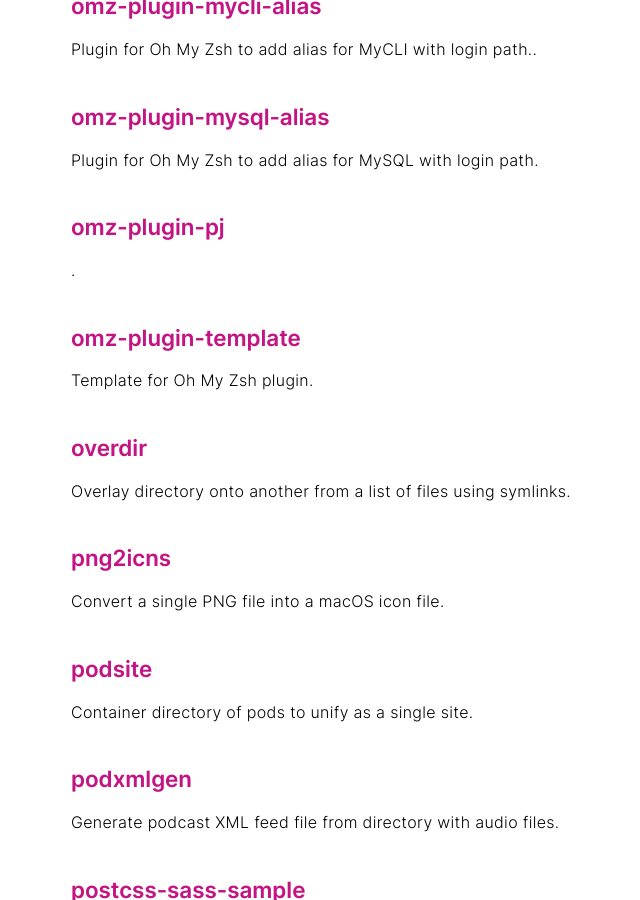
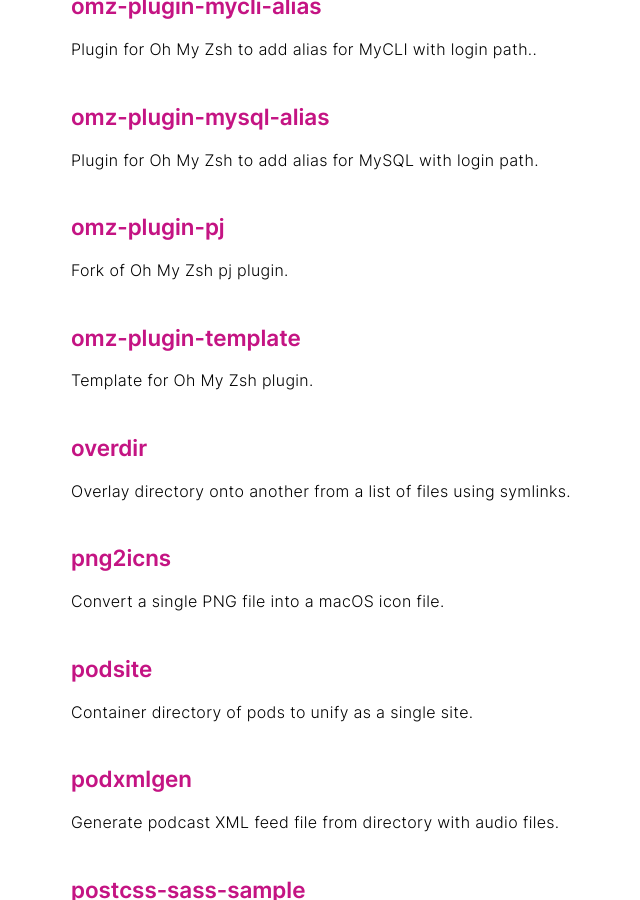
Before and after one commit to remino/remino.github.io, a Jekyll site: the page built from index.md, in a window 1280 px wide and 900 px high, scrolled down 5213 px. Shown: the whole window, without its empty margins (289-929 px from the left). Built offline with Jekyll 4.4.1, drawn with Linux system fonts in a browser that asks for light colours.

Commit message:
Add fork of pj plugin

```diff
--- a/_data/repos.json
+++ b/_data/repos.json
@@ -270,7 +270,7 @@
 		"url": "https://github.com/remino/omz-plugin-mysql-alias"
 	},
 	{
-		"description": "",
+		"description": "Fork of Oh My Zsh pj plugin",
 		"homepageUrl": "",
 		"name": "omz-plugin-pj",
 		"url": "https://github.com/remino/omz-plugin-pj"
```
